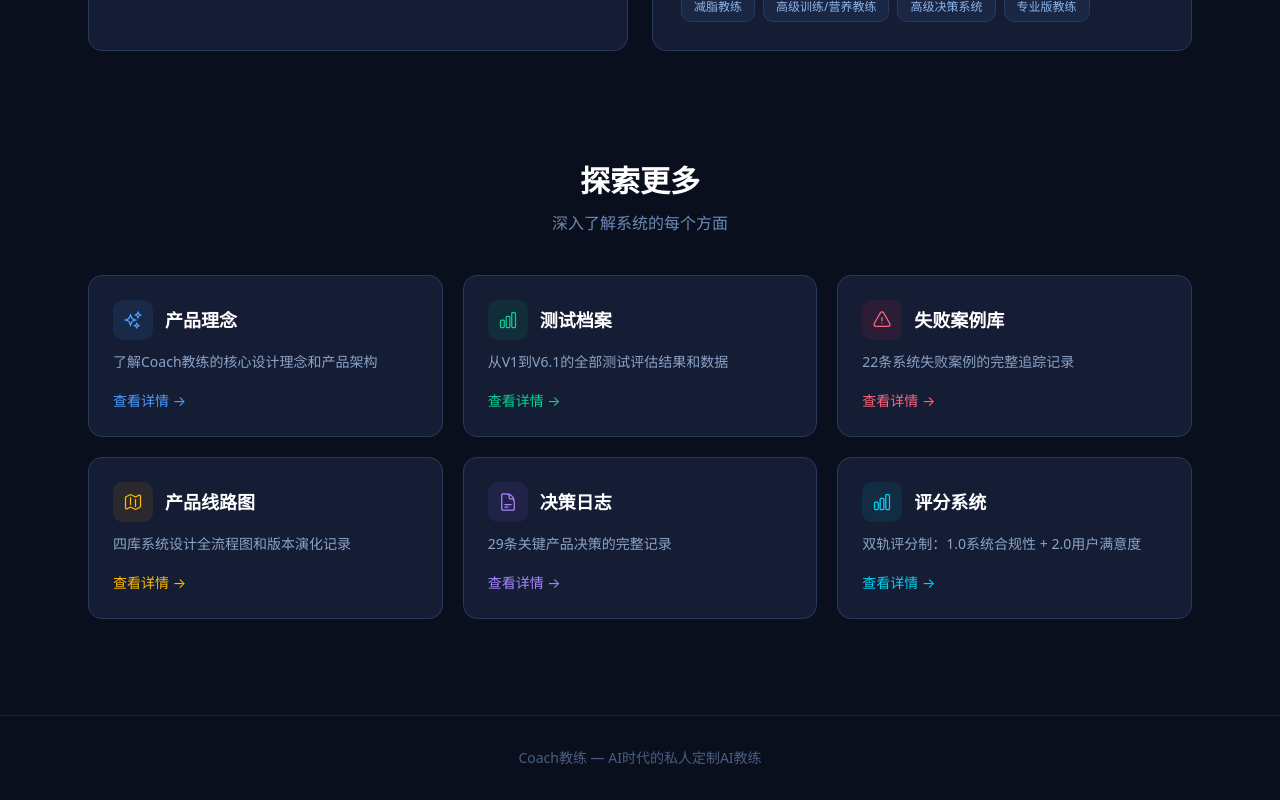
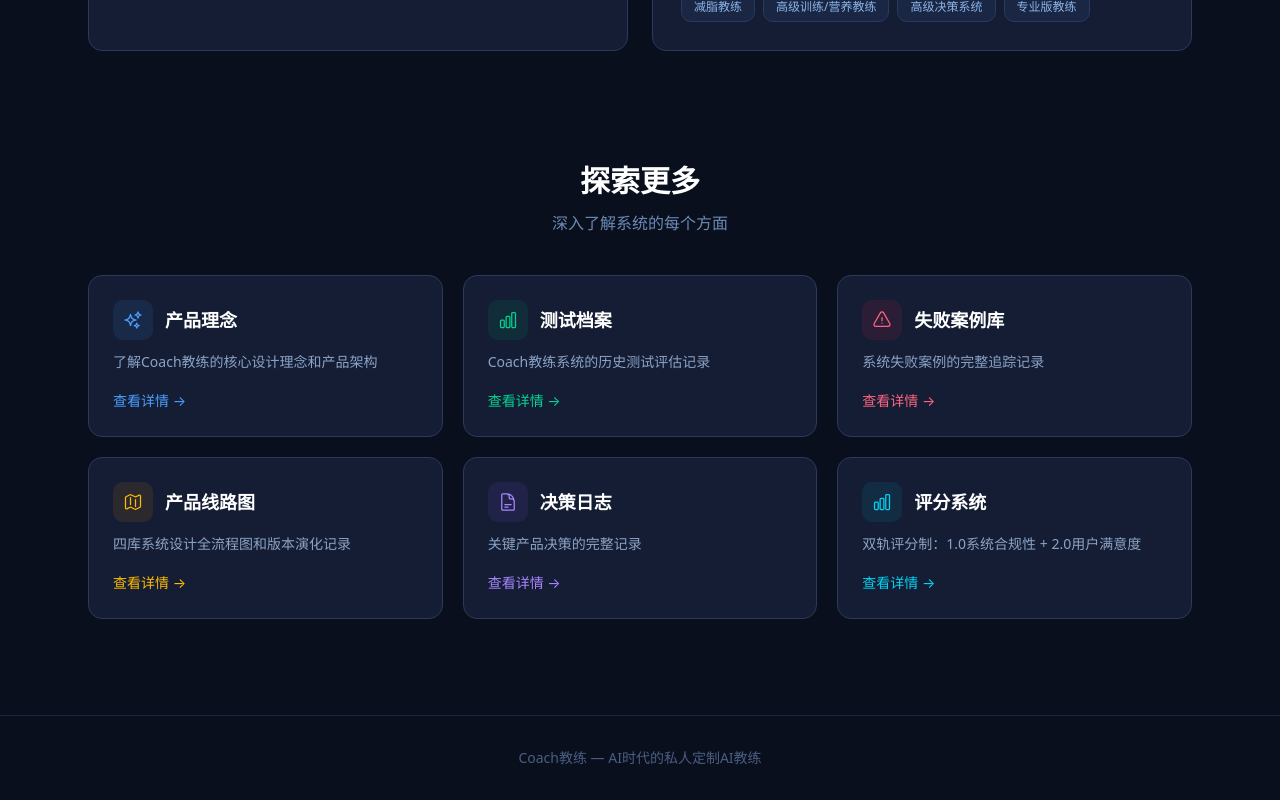
Before and after one commit to NAN-NA123/coach-test-archive, a Next.js app: page / in a window 1280 px wide. Shown: the part 2519-3319 px from the top of the page. Built offline with nearby package versions, Linux system fonts and the light colour scheme.

Commit message:
fix: 更新首页和元数据中的版本号引用和过时数据
Coze-Commit-Type: user
Coze-User-ID: 2338017167549371
Coze-Conversation-ID: 8279825

```diff
--- a/src/app/layout.tsx
+++ b/src/app/layout.tsx
@@ -7,7 +7,7 @@ export const metadata: Metadata = {
     default: '教练系统测试档案',
     template: '%s | 教练系统测试档案',
   },
-  description: 'AI瘦子增重执行教练系统 - 从V1雏形到最新版本的测试评估结果档案',
+  description: 'Coach教练 - 体型管理决策系统的历史测试评估记录',
   robots: {
     index: true,
     follow: true,
--- a/src/app/page.tsx
+++ b/src/app/page.tsx
@@ -302,7 +302,7 @@ export default function LandingPage() {
               </div>
               <h3 className="text-lg font-bold text-white">测试档案</h3>
             </div>
-            <p className="text-sm text-[#8ba3c7] mb-4">从V1到V6.1的全部测试评估结果和数据</p>
+            <p className="text-sm text-[#8ba3c7] mb-4">Coach教练系统的历史测试评估记录</p>
             <span className="text-sm text-emerald-400 group-hover:underline">查看详情 →</span>
           </Link>
 
@@ -315,7 +315,7 @@ export default function LandingPage() {
               </div>
               <h3 className="text-lg font-bold text-white">失败案例库</h3>
             </div>
-            <p className="text-sm text-[#8ba3c7] mb-4">22条系统失败案例的完整追踪记录</p>
+            <p className="text-sm text-[#8ba3c7] mb-4">系统失败案例的完整追踪记录</p>
             <span className="text-sm text-rose-400 group-hover:underline">查看详情 →</span>
           </Link>
 
@@ -341,7 +341,7 @@ export default function LandingPage() {
               </div>
               <h3 className="text-lg font-bold text-white">决策日志</h3>
             </div>
-            <p className="text-sm text-[#8ba3c7] mb-4">29条关键产品决策的完整记录</p>
+            <p className="text-sm text-[#8ba3c7] mb-4">关键产品决策的完整记录</p>
             <span className="text-sm text-violet-400 group-hover:underline">查看详情 →</span>
           </Link>
 
```
